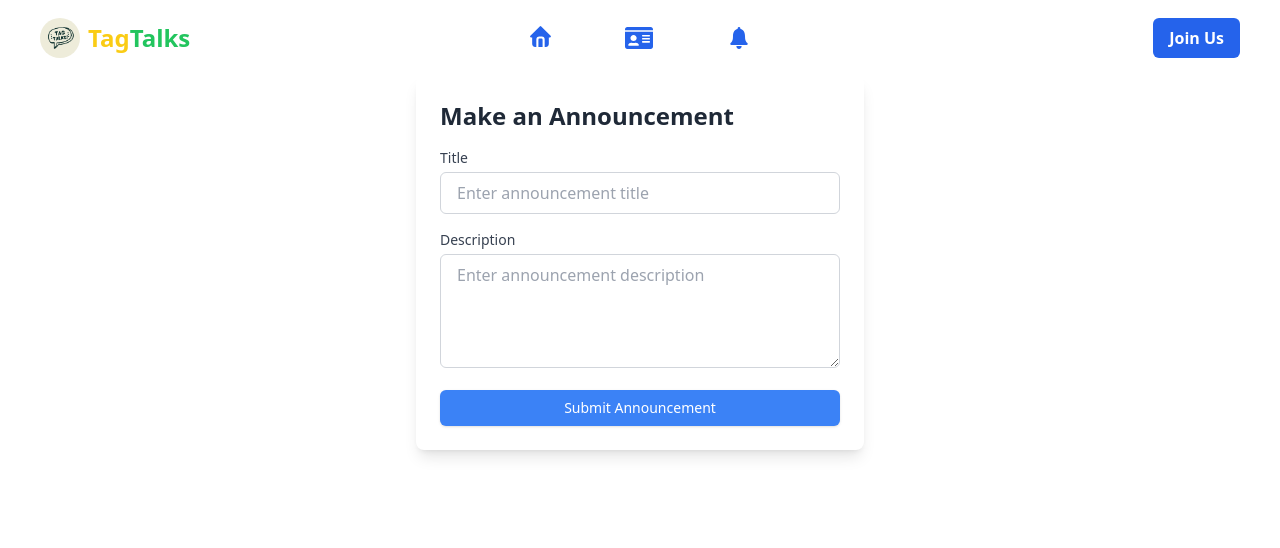
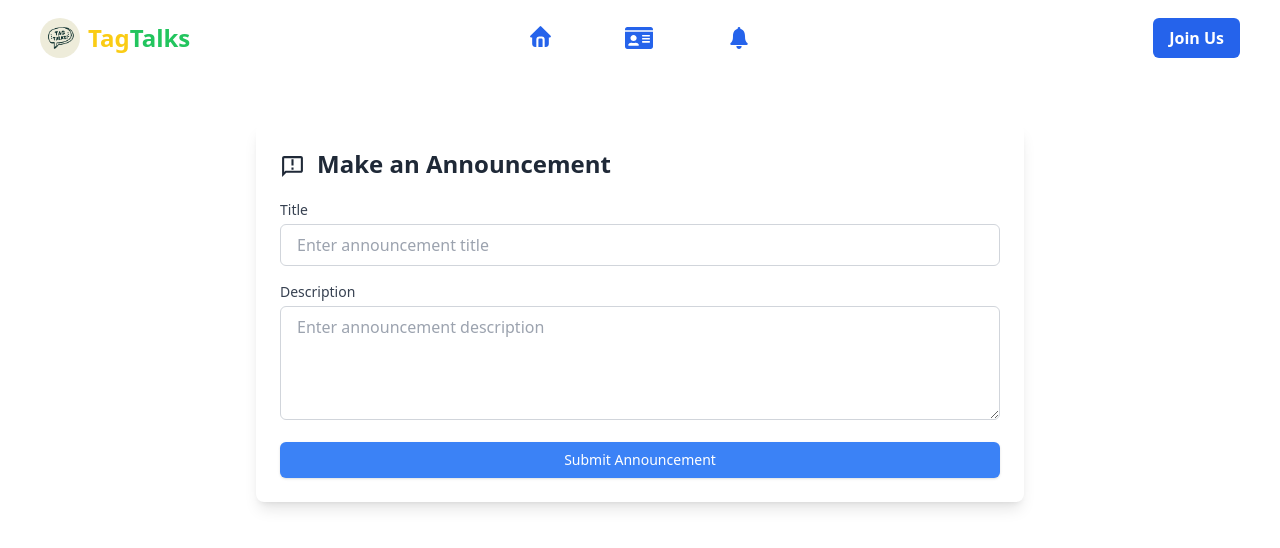
Before and after one commit to Shifat507/tagTalks-client-side, a React (Vite) app: page /announcement in a window 1280 px wide. Shown: the top 548 px of the page. Built offline with nearby package versions, Linux system fonts and the light colour scheme; no server answers.

Commit message:
update Announcement page

```diff
--- a/src/components/Announcement.jsx
+++ b/src/components/Announcement.jsx
@@ -3,6 +3,7 @@ import useAxiosSecure from "../hooks/useAxiosSecure";
 import { AuthContext } from "../providers/AuthProvider";
 import { useNavigate } from "react-router-dom";
 import Swal from "sweetalert2";
+import { MdOutlineAnnouncement } from "react-icons/md";
 
 const Announcement = () => {
   const [title, setTitle] = useState("");
@@ -47,10 +48,13 @@ const Announcement = () => {
   };
 
   return (
-    <div className="max-w-md mx-auto bg-white shadow-lg rounded-lg p-6">
-      <h2 className="text-2xl font-bold text-gray-800 mb-4">
-        Make an Announcement
-      </h2>
+    <div className="max-w-md md:max-w-3xl mx-auto bg-white shadow-lg rounded-lg p-6 mt-6 md:mt-12">
+      <div className="flex items-center gap-3 mb-4">
+        <MdOutlineAnnouncement size={25} />
+        <h2 className="text-lg md:text-2xl font-bold text-gray-800 mb-1 gap-3">
+          Make an Announcement
+        </h2>
+      </div>
       <form onSubmit={handleSubmit}>
         <div className="mb-4">
           <label
```
